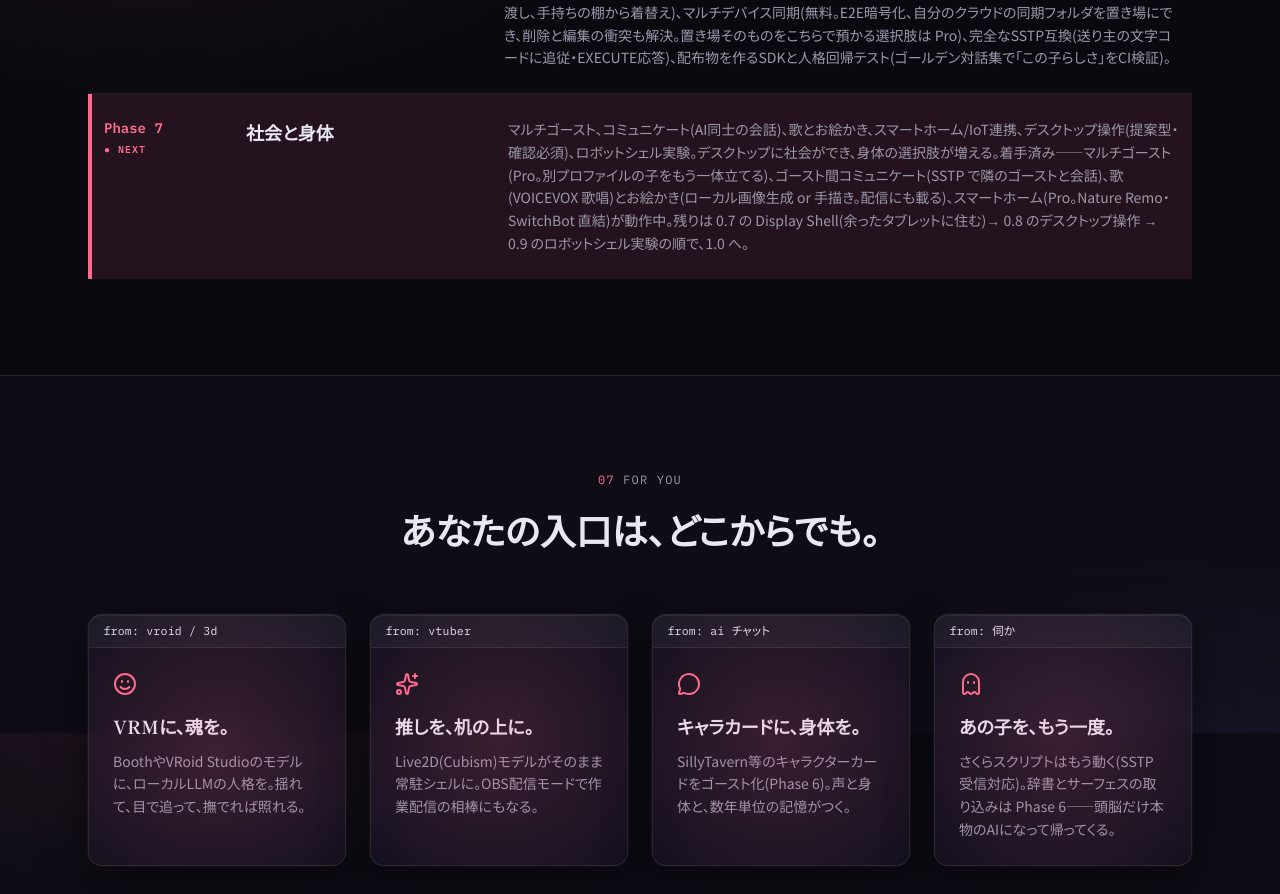
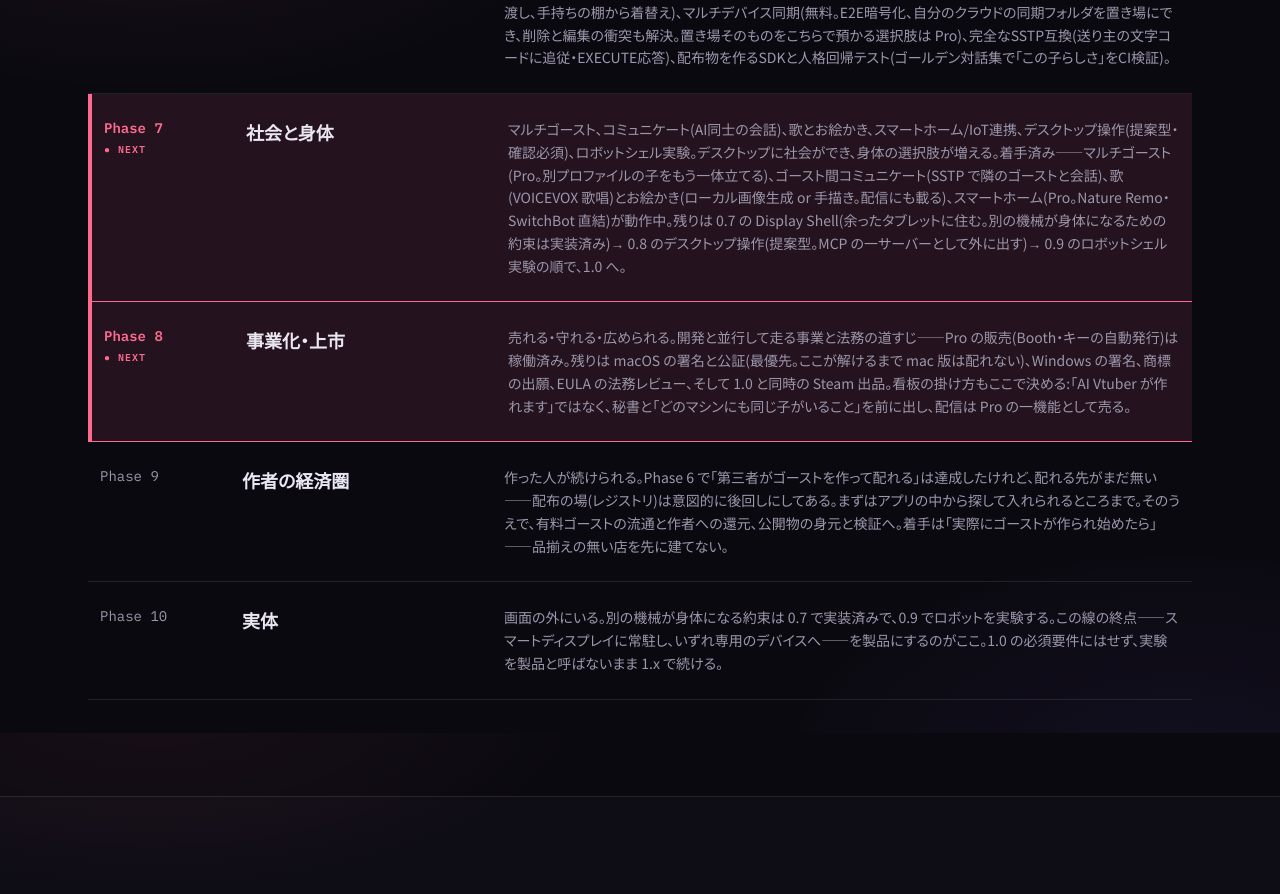
Before and after one commit to emerauda/mirika-web, a React (Vite) app: page / in a window 1280 px wide. Shown: the part 8067-8961 px from the top of the page. Built offline with nearby package versions, Linux system fonts and the light colour scheme; no server answers.

Commit message:
Chart what comes after 1.0

```diff
--- a/src/components/Faq.tsx
+++ b/src/components/Faq.tsx
@@ -43,7 +43,7 @@ const ITEMS: Item[] = [
   },
   {
     q: 'いつ使えますか? 開発に参加できますか?',
-    a: 'もう使えます。正式版 0.6.1 を mirika.dev と公開ミラーから配布中です(Windows / Linux はすぐ入手可、macOS は署名・公証の対応まで準備中)。Phase 4(AI秘書)までは実データで完了——Gmail・カレンダー・Drive 連携、タスク預かり、定期チェックとブリーフィング、画面理解と見守り、ローカルRAG、ブラウザ拡張まで動いています。Phase 5(プロダクト化)、Phase 6(エコシステム)も完了し、いまは Phase 7(社会と身体)を進めています——1.0 へ向けて Display Shell(余ったタブレットに住む)→ デスクトップ操作(提案型)→ ロボットシェル実験の順です。開発への参加も歓迎で、公開リポジトリへのフィードバックや Issue / PR、Booth の開発支援版での後押しができます。',
+    a: 'もう使えます。正式版 0.6.1 を mirika.dev と公開ミラーから配布中です(先行版の 0.6.2 系では、配信が「この子が番組を持つ」と「あなたの配信を手伝う」の2つに分かれ、メールの見張りや外部からの知らせの受け取りが無料で使えるようになっています)(Windows / Linux はすぐ入手可、macOS は署名・公証の対応まで準備中)。Phase 4(AI秘書)までは実データで完了——Gmail・カレンダー・Drive 連携、タスク預かり、定期チェックとブリーフィング、画面理解と見守り、ローカルRAG、ブラウザ拡張まで動いています。Phase 5(プロダクト化)、Phase 6(エコシステム)も完了し、いまは Phase 7(社会と身体)を進めています——1.0 へ向けて Display Shell(余ったタブレットに住む)→ デスクトップ操作(提案型)→ ロボットシェル実験の順です。1.0 のあとは、作った人が続けられる仕組み(配布の場と還元)と、画面の外に出ること(ロボット)の2つが残っています。開発への参加も歓迎で、公開リポジトリへのフィードバックや Issue / PR、Booth の開発支援版での後押しができます。',
   },
 ];
 
--- a/src/components/Roadmap.tsx
+++ b/src/components/Roadmap.tsx
@@ -51,7 +51,25 @@ const PHASES: Phase[] = [
     label: 'Phase 7',
     status: 'next',
     title: '社会と身体',
-    desc: 'マルチゴースト、コミュニケート(AI同士の会話)、歌とお絵かき、スマートホーム/IoT連携、デスクトップ操作(提案型・確認必須)、ロボットシェル実験。デスクトップに社会ができ、身体の選択肢が増える。着手済み——マルチゴースト(Pro。別プロファイルの子をもう一体立てる)、ゴースト間コミュニケート(SSTP で隣のゴーストと会話)、歌(VOICEVOX 歌唱)とお絵かき(ローカル画像生成 or 手描き。配信にも載る)、スマートホーム(Pro。Nature Remo・SwitchBot 直結)が動作中。残りは 0.7 の Display Shell(余ったタブレットに住む)→ 0.8 のデスクトップ操作 → 0.9 のロボットシェル実験の順で、1.0 へ。',
+    desc: 'マルチゴースト、コミュニケート(AI同士の会話)、歌とお絵かき、スマートホーム/IoT連携、デスクトップ操作(提案型・確認必須)、ロボットシェル実験。デスクトップに社会ができ、身体の選択肢が増える。着手済み——マルチゴースト(Pro。別プロファイルの子をもう一体立てる)、ゴースト間コミュニケート(SSTP で隣のゴーストと会話)、歌(VOICEVOX 歌唱)とお絵かき(ローカル画像生成 or 手描き。配信にも載る)、スマートホーム(Pro。Nature Remo・SwitchBot 直結)が動作中。残りは 0.7 の Display Shell(余ったタブレットに住む。別の機械が身体になるための約束は実装済み)→ 0.8 のデスクトップ操作(提案型。MCP の一サーバーとして外に出す)→ 0.9 のロボットシェル実験の順で、1.0 へ。',
+  },
+  {
+    label: 'Phase 8',
+    status: 'next',
+    title: '事業化・上市',
+    desc: '売れる・守れる・広められる。開発と並行して走る事業と法務の道すじ——Pro の販売(Booth・キーの自動発行)は稼働済み。残りは macOS の署名と公証(最優先。ここが解けるまで mac 版は配れない)、Windows の署名、商標の出願、EULA の法務レビュー、そして 1.0 と同時の Steam 出品。看板の掛け方もここで決める:「AI Vtuber が作れます」ではなく、秘書と「どのマシンにも同じ子がいること」を前に出し、配信は Pro の一機能として売る。',
+  },
+  {
+    label: 'Phase 9',
+    status: 'none',
+    title: '作者の経済圏',
+    desc: '作った人が続けられる。Phase 6 で「第三者がゴーストを作って配れる」は達成したけれど、配れる先がまだ無い——配布の場(レジストリ)は意図的に後回しにしてある。まずはアプリの中から探して入れられるところまで。そのうえで、有料ゴーストの流通と作者への還元、公開物の身元と検証へ。着手は「実際にゴーストが作られ始めたら」——品揃えの無い店を先に建てない。',
+  },
+  {
+    label: 'Phase 10',
+    status: 'none',
+    title: '実体',
+    desc: '画面の外にいる。別の機械が身体になる約束は 0.7 で実装済みで、0.9 でロボットを実験する。この線の終点——スマートディスプレイに常駐し、いずれ専用のデバイスへ——を製品にするのがここ。1.0 の必須要件にはせず、実験を製品と呼ばないまま 1.x で続ける。',
   },
 ];
 
@@ -83,7 +101,7 @@ export function Roadmap() {
       <div className="max-w-6xl mx-auto px-6 py-24">
         <Reveal className="mb-14">
           <Kicker index="06" label="Roadmap" />
-          <h2 className="font-mincho font-bold text-3xl md:text-4xl">7つのフェーズで、順に価値を。</h2>
+          <h2 className="font-mincho font-bold text-3xl md:text-4xl">順に価値を積む。1.0 のその先まで。</h2>
         </Reveal>
 
         <StaggerGroup className="border-t-2 border-cream/30 divide-y divide-cream/10">
```
